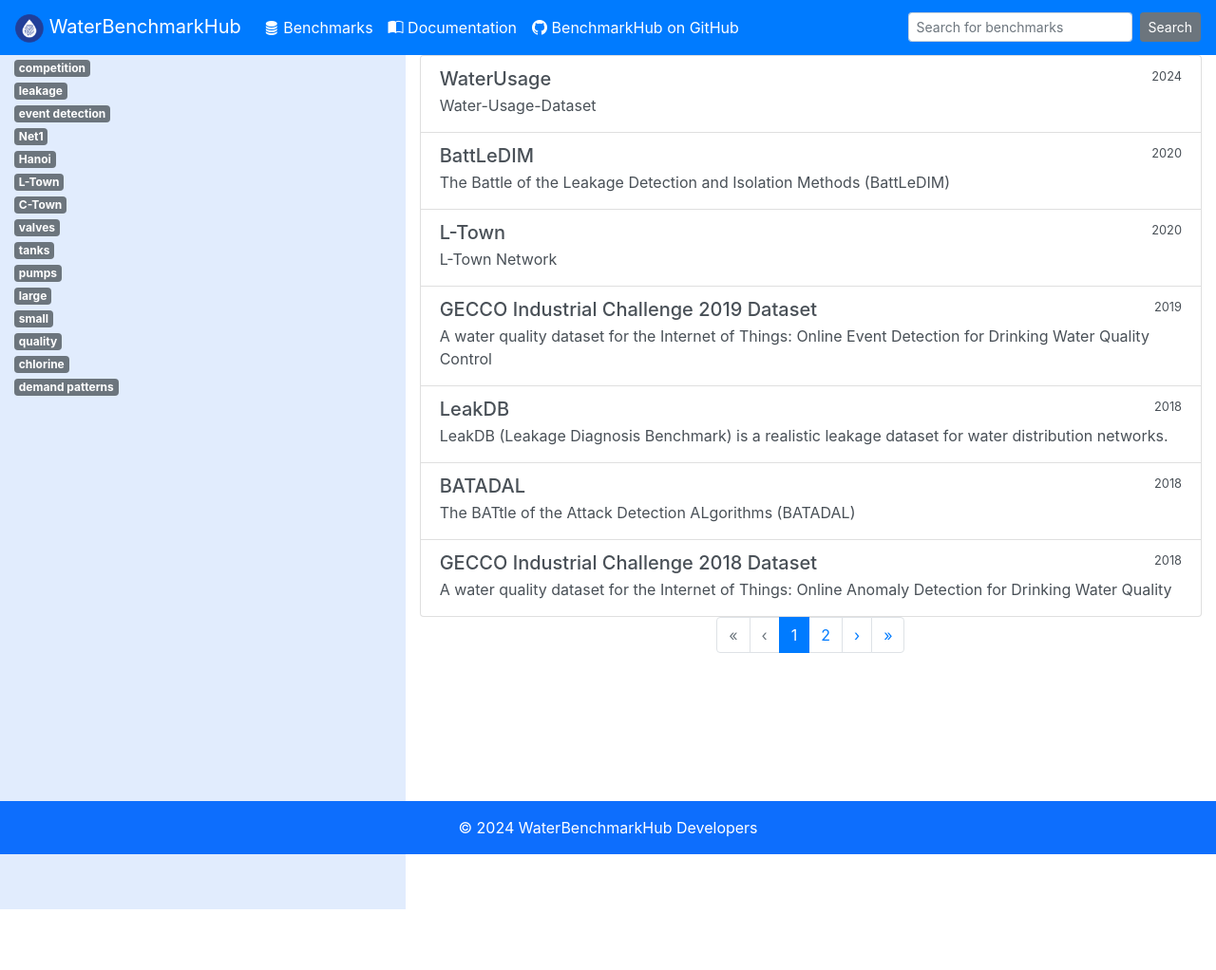
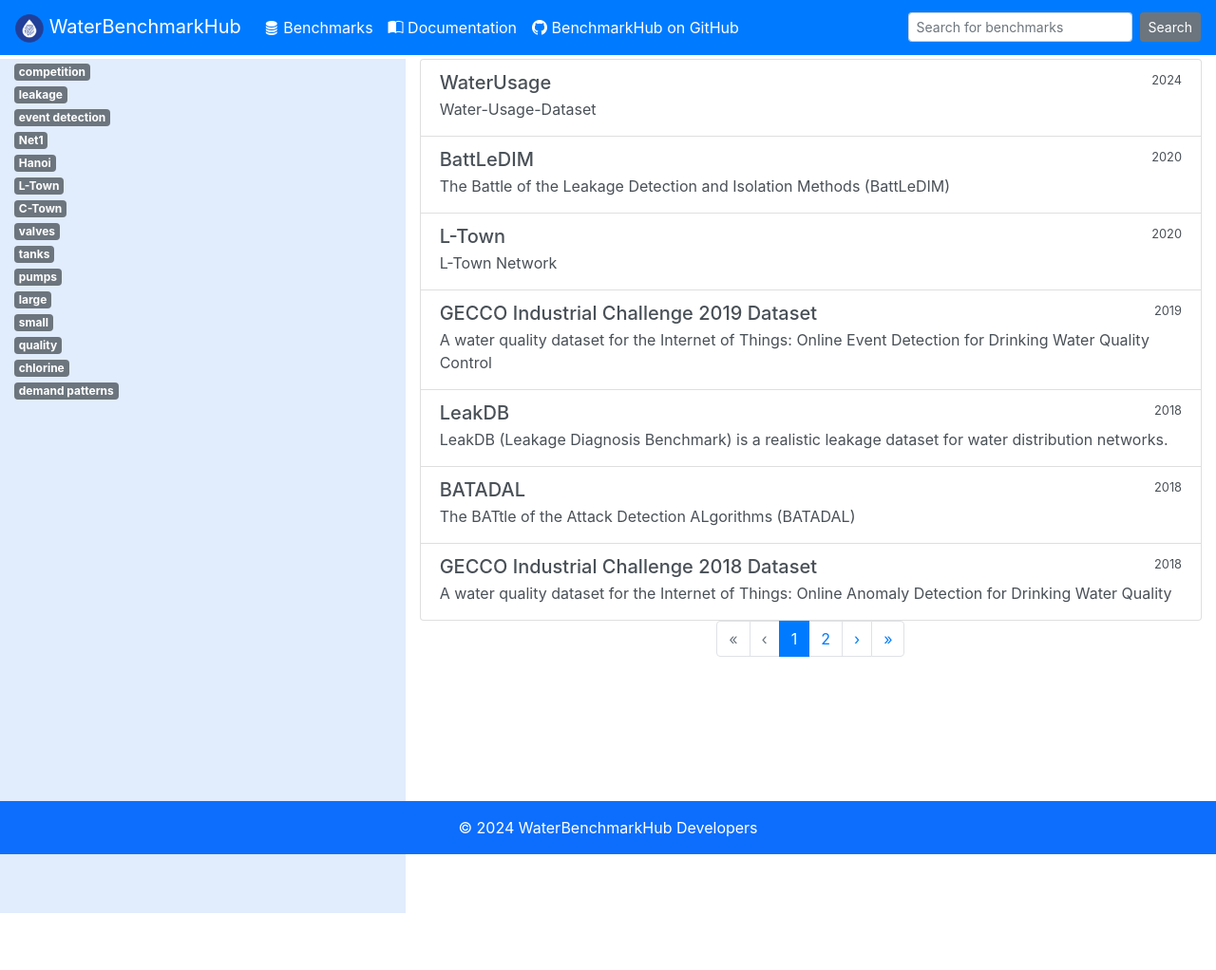
Before and after one commit to WaterFutures/WaterBenchmarkHub, a Jekyll site: the page webpage/index.html, which Jekyll copies as it is, in a window 1280 px wide. Shown: the whole page at 95% size. Built offline with Jekyll 4.4.1, drawn with Linux system fonts in a browser that asks for light colours.

Commit message:
Minor layout changes

```diff
--- a/webpage/index.html
+++ b/webpage/index.html
@@ -73,7 +73,7 @@
           </b-navbar>
         </div>
 
-        <b-container fluid>
+        <b-container fluid class="mt-1">
           <b-row>
             <b-col class="background-layer-light min-vh-100">
               <div v-for="tag in allTags">
@@ -86,6 +86,7 @@
             </b-col>
             <b-col cols="8">
               <searchterm
+                class="mb-1"
                 v-for="searchText in allSearchTexts"
                 v-bind:text="searchText"
                 :key="searchText"
```
